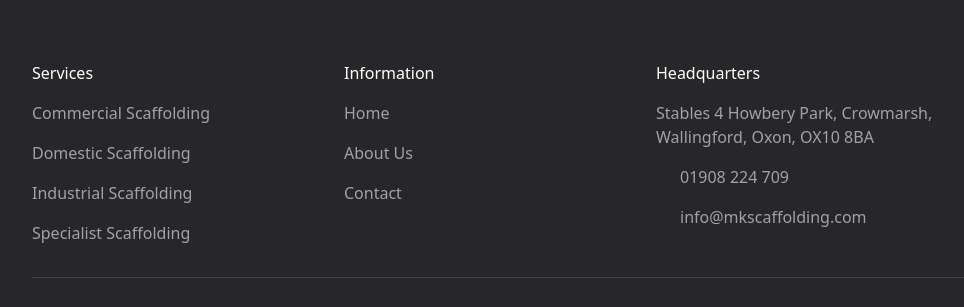
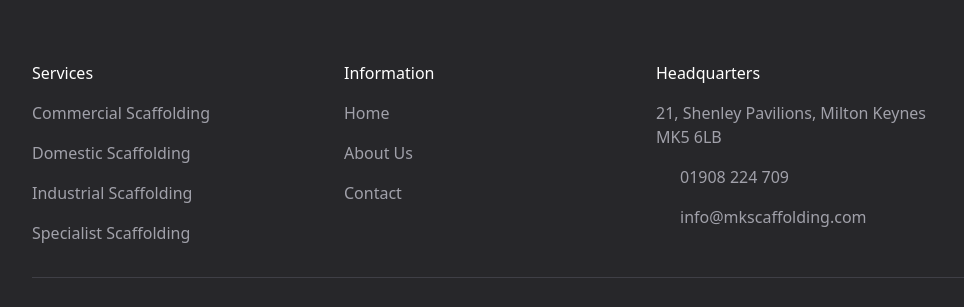
Before and after one commit to rhizodigital/Bowler-Scaffolding-Group, an Astro site: page /contact in a window 1280 px wide. Shown: the part 1283-1590 px from the top of the page, 0-964 px from the left. Built offline with nearby package versions, Linux system fonts and the light colour scheme; Astro itself is replaced by a stand-in of ours; some icons are missing.

Commit message:
Add new contact address, add contact form email address

```diff
--- a/src/components/Footer.astro
+++ b/src/components/Footer.astro
@@ -75,10 +75,7 @@
                     <div class="grid sm:max-md:grid-cols-2 sm:max-md:gap-4">
 
                         <p class="text-base text-zinc-400 mt-4">
-                            Stables 4
-                            Howbery Park, Crowmarsh,
-                            Wallingford, Oxon,
-                            OX10 8BA
+                            21, Shenley Pavilions, Milton Keynes MK5 6LB
                         </p>
                         <ul class="mt-4 space-y-4">
                             <li>
--- a/src/pages/contact.astro
+++ b/src/pages/contact.astro
@@ -10,7 +10,7 @@
     {
         icon: "fa-solid:map-marker-alt",
         heading: "Our address",
-        info: "Stables 4 Howbery Park, Crowmarsh, Wallingford, Oxon, OX10 8BA",
+        info: "21, Shenley Pavilions, Milton Keynes MK5 6LB",
     },
     {
         icon: "fa-solid:phone",
```
Also changed, not shown: public/images/home/6129-1200-900.webp, public/images/home/domestic-tall-1000-1500.webp, public/images/home/fashion1-1000-743.webp, public/images/home/mk2-uai-900-900.webp, public/images/home/scaff-1200-900.webp, 1 other file.
